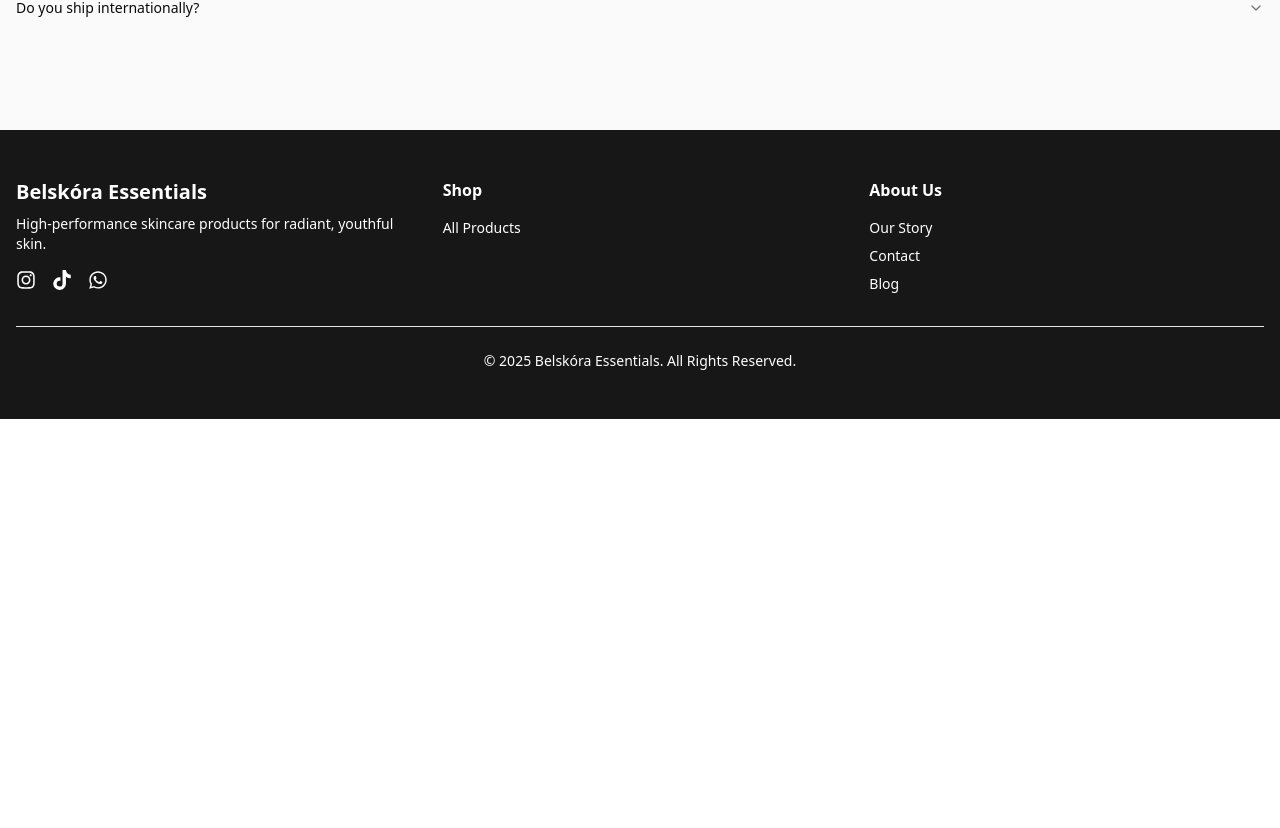
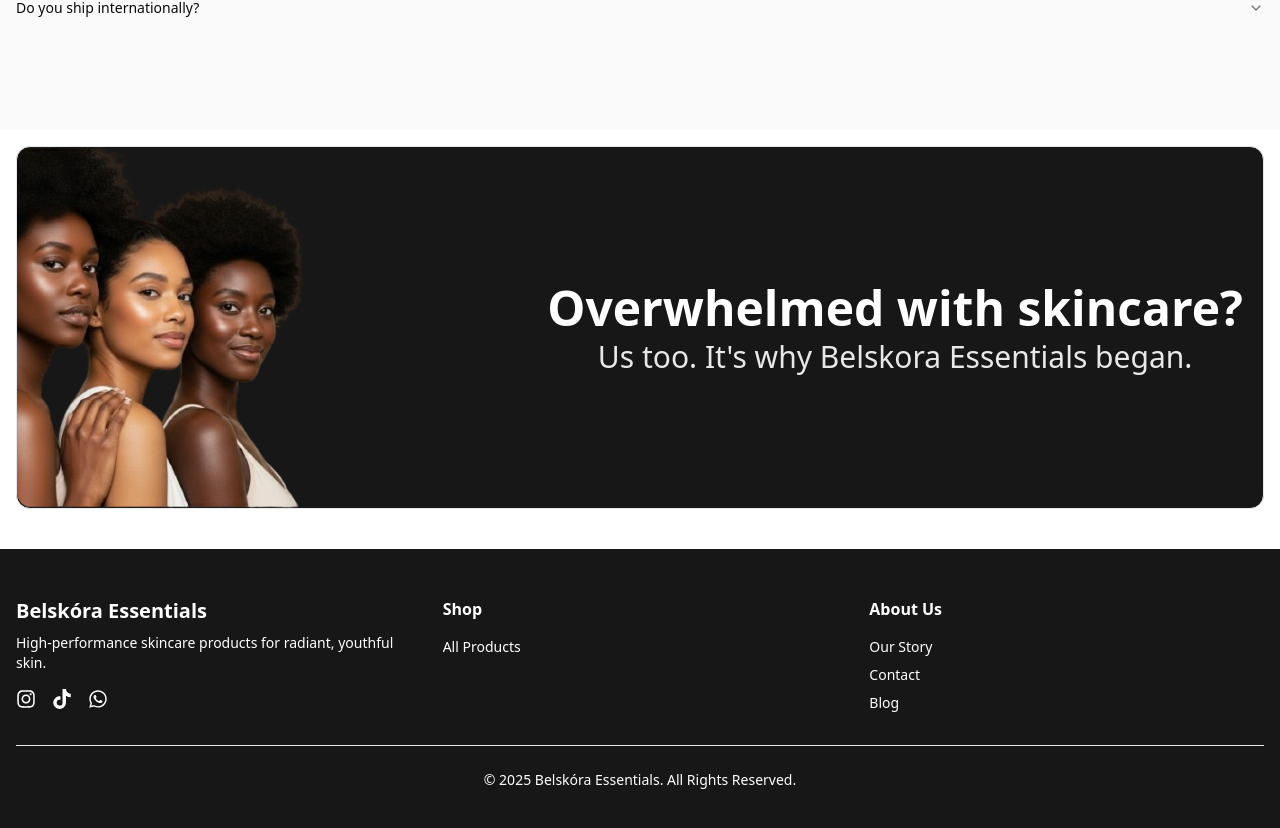
Before and after one commit to 0xNunana/belskora, a Next.js app: page / in a window 1280 px wide. Shown: the part 3335-4163 px from the top of the page. Before the commit the page ends 3754 px from the top, so only its background shows below. Built offline with nearby package versions, Linux system fonts and the light colour scheme; a web font is replaced by a local one.

Commit message:
banner image

```diff
--- a/app/page.tsx
+++ b/app/page.tsx
@@ -234,6 +234,31 @@
           </MotionWrapper>
         </div>
       </section>
+
+      <section className="mb-6">
+        <div className="container mx-auto p-4 ">
+          <MotionWrapper className="text-center ">
+            {/* Left side - image */}
+            <div className="w-full relative border border-gray-200 rounded-xl  bg-primary">
+              <img
+                src="/edit2.png"
+                alt="Three beautiful Black women representing Belskora Essentials"
+                className="object-cover rounded-2xl"
+              />{" "}
+              <div className="absolute top-1/2 right-2 md:right-5 transform -translate-y-1/2">
+                <h1 className="sm:text-3xl md:text-5xl font-semibold text-white leading-tight w-[230px] md:w-full">
+                  Overwhelmed with skincare?
+                </h1>
+                <h1 className="text-sm sm:text-xl md:text-3xl text-white/90 leading-tight w-[200px] md:w-full">
+                  Us too. It&apos;s why Belskora Essentials began.
+                </h1>
+              </div>
+            </div>
+
+            {/* Right side - text */}
+          </MotionWrapper>
+        </div>
+      </section>
     </div>
   );
 }
```
Also changed, not shown: public/edit.png (added), public/edit2.png (added).
